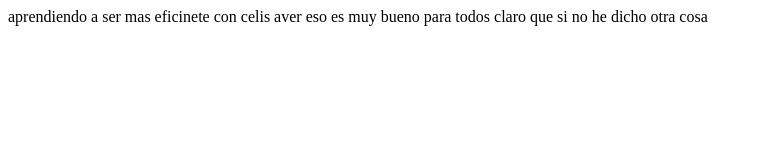
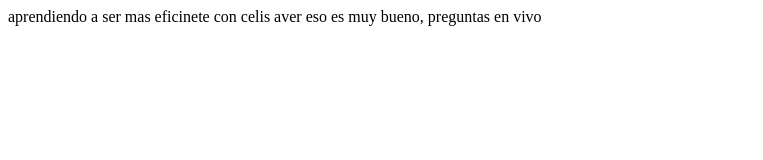
Before and after one commit to 4ndresTeb3/proyectoDemoCursosPrework, a plain HTML site: page index.html in a window 1280 px wide. Shown: the whole page, without its empty margins (0-763 px from the left). Drawn offline with Linux system fonts and the light colour scheme.

```diff
--- a/index.html
+++ b/index.html
@@ -7,6 +7,6 @@
     <title>Vamos mi verde</title>
 </head>
 <body>
-    aprendiendo a ser mas eficinete con celis aver eso es muy bueno para todos claro que si no he dicho otra cosa
+    aprendiendo a ser mas eficinete con celis aver eso es muy bueno, preguntas en vivo
 </body>
 </html>
```
